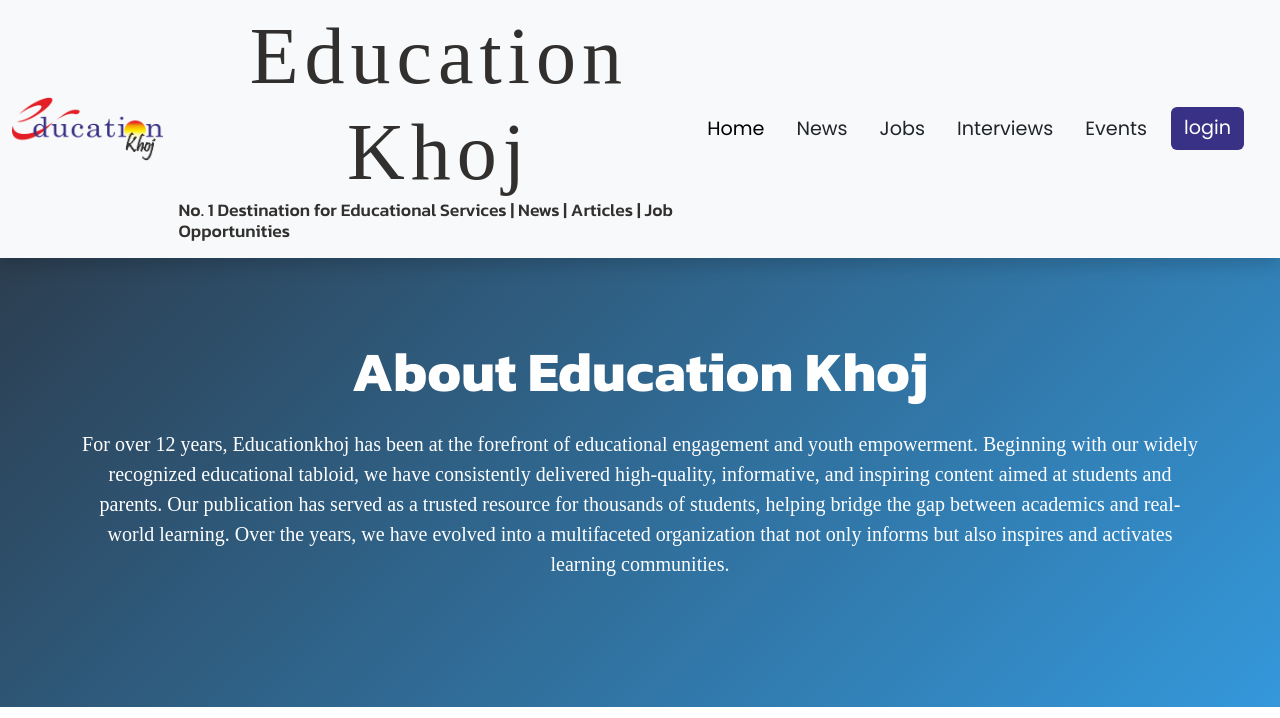
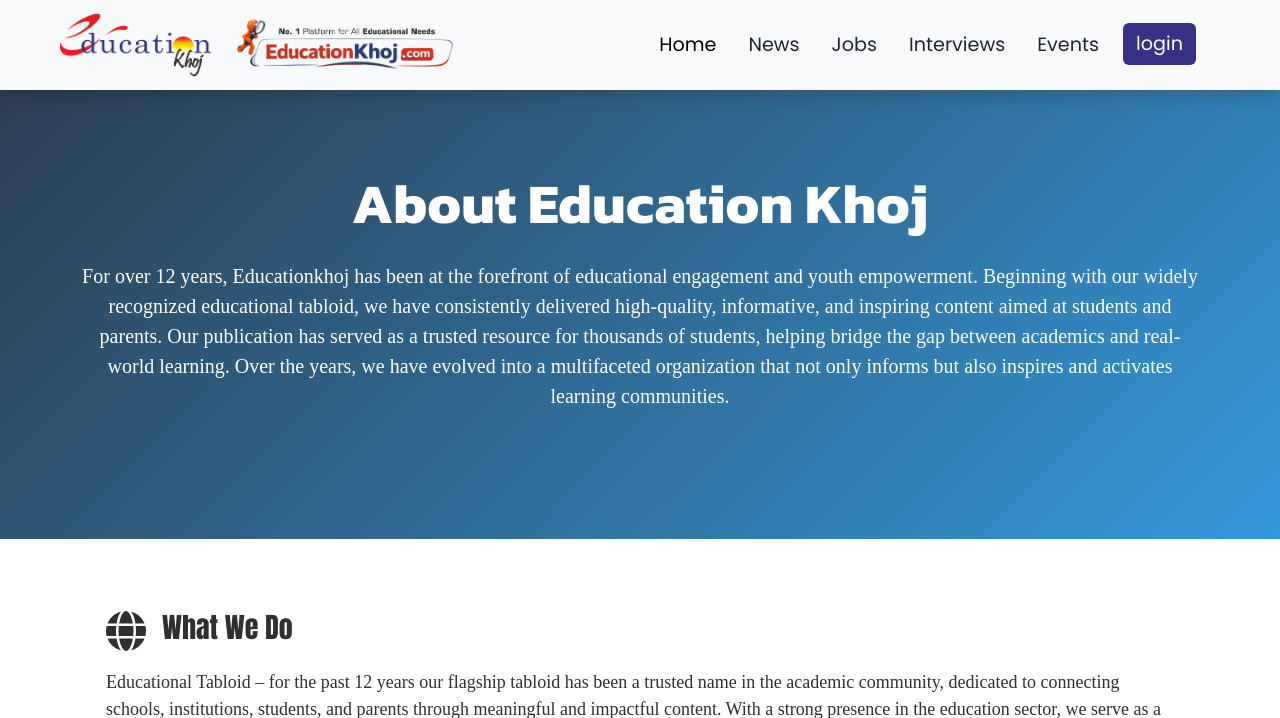
Before and after one commit to lopster568/edukho, a Django app: page /about in a window 1280 px wide. Shown: the top 718 px of the page. Run offline with Django 4.2, Linux system fonts and the light colour scheme; some libraries are stand-ins or nearby versions.

Commit message:
Update header: add banner image next to logo with navbar padding
Replace text heading with banner image in the navbar, placed next to
the existing logo. Added horizontal padding to the navbar.

```diff
--- a/templates/base.html
+++ b/templates/base.html
@@ -295,18 +295,17 @@ footer {
 
         <!-- navbar is here  -->
         <header class="shadow bg-light position-sticky top-0 z-3">
-            <nav class="navbar navbar-expand-lg bg-body-tertiary">
+            <nav class="navbar navbar-expand-lg bg-body-tertiary px-5">
                 <div class="container-fluid">
-                    <a class="navbar-brand" href="#"><img src="/static/image/logo.png" style="height: 8vh;"></a>
+                    <a class="navbar-brand d-flex align-items-center gap-4" href="/">
+                        <img src="/static/image/logo.png" style="height: 8vh;">
+                        <img src="/static/image/header_banner.jpg" alt="Education Khoj - No. 1 Platform for All Educational Needs" style="height: 7vh;">
+                    </a>
                     <button class="navbar-toggler border shadow-none" type="button" data-bs-toggle="collapse"
                         data-bs-target="#navbarSupportedContent" aria-controls="navbarSupportedContent"
                         aria-expanded="false" aria-label="Toggle navigation">
                         <span class="navbar-toggler-icon"></span>
                     </button>
-
-<div class="title-header">
-<h1 class="responsive-heading">Education Khoj</h1>
-<h3 class="responsive-title">No. 1 Destination for Educational Services | News | Articles | Job Opportunities</h3></div>
 
 
 
```
Also changed, not shown: static/image/header_banner.jpg (added).
